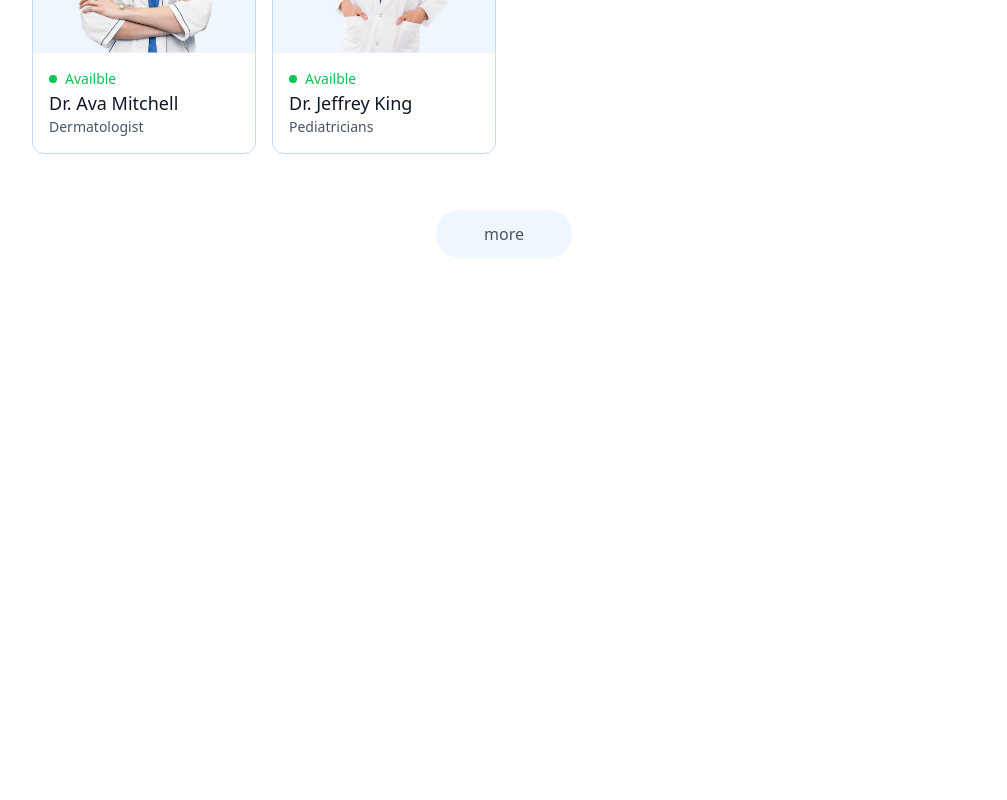
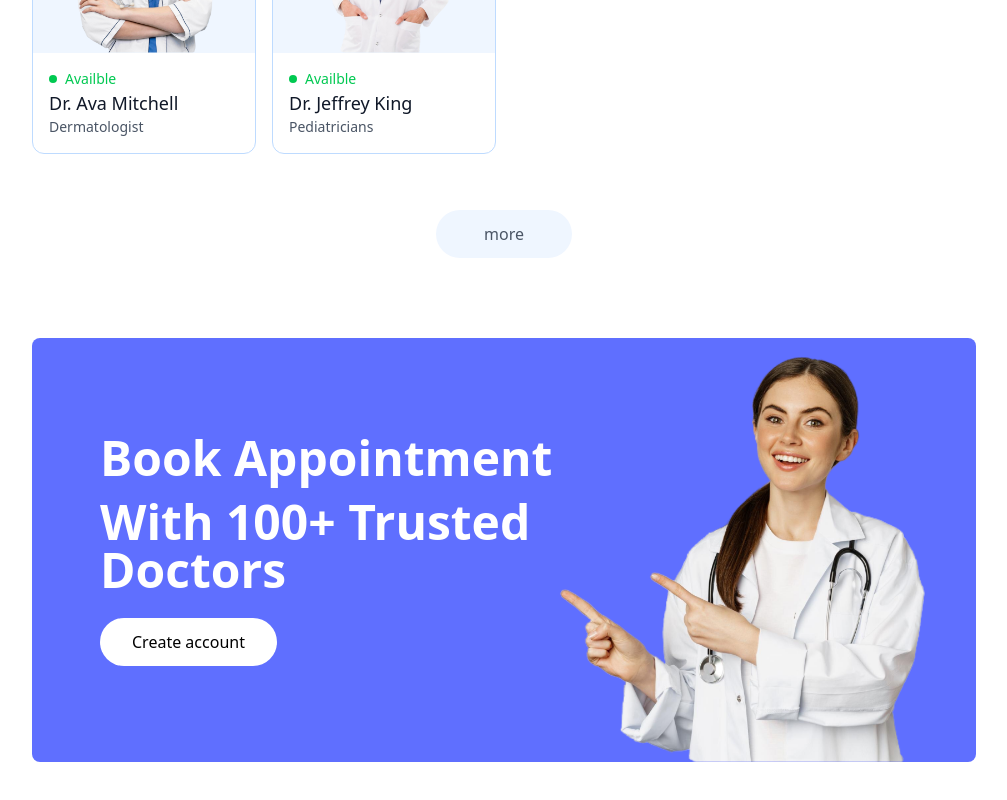
Before and after one commit to murshidatv/Doctor_in, a React (Vite) app in the folder frontend/: page / in a window 1280 px wide. Shown: the part 2150-2950 px from the top of the page, without its empty margins (136-1143 px from the left). Before the commit the page ends 2472 px from the top, so only its background shows below. Built offline with nearby package versions, Linux system fonts and the light colour scheme.

Commit message:
second commit

```diff
--- a/frontend/index.html
+++ b/frontend/index.html
@@ -1,5 +1,5 @@
 <!doctype html>
-<html lang="en">
+<html lang="en" class="scroll-smooth">
   <head>
     <meta charset="UTF-8" />
     <link rel="icon" type="image/svg+xml" href="/vite.svg" />
--- /dev/null
+++ b/frontend/src/components/Banner.jsx
@@ -0,0 +1,25 @@
+import React from 'react'
+import { assets } from "../assets/assets";
+import { useNavigate } from 'react-router-dom';
+const Banner = () => {
+  const navigate = useNavigate()
+  return (
+    <div className='flex bg-primary rounded-lg px-6 sm:px-10 md:px-14 lg:px-12 my-20 md:mx-10 '>
+      {/*------------Left Side-----------*/}
+        <div className='flex-1 py-8 sm:py-10 md:py-16 lg:py-24 lg:pl-5'>
+            <div className='text-xl sm:text-2xl md:text-3xl lg:text-5xl font-semibold text-white'>
+                <p>Book Appointment</p>
+                <p className='mt-4'>With 100+ Trusted Doctors</p>
+            </div>
+            <button onClick={()=>{navigate('/login');scrollTo(0,0)}}  className='bg-white text-sm sm:text-base text-shadow-gray-600 px-8 py-3 rounded-full mt-6 hover:scale-105 transition-all' >Create account</button>
+
+        </div>
+    {/*------------Right Side-----------*/}
+        <div className='hidden md:block md:w-[370px] relative'>
+            <img className='w-full absolute bottom-0 right-0 max-w-md' src={assets.appointment_img} alt="" />
+        </div>
+    </div>
+  )
+}
+
+export default Banner
--- a/frontend/src/components/TopDoctors.jsx
+++ b/frontend/src/components/TopDoctors.jsx
@@ -1,6 +1,7 @@
-import React from "react";
+import React, { useContext } from "react";
 import { doctors } from "../assets/assets";
 import { useNavigate } from "react-router-dom";
+
 const TopDoctors = () => {
 
 const navigate = useNavigate()
@@ -17,7 +18,7 @@
             className="border border-blue-200 rounded-xl overflow-hidden cursor-pointer hover:translate-y-[-10px] transition-all duration-500 "
             key={index}
           >
-            <img className="bg-blue-50" src={item.image} alt="" />
+            <img className="bg-blue-50" src={item.image} alt={item.name} />
             <div className="p-4">
               <div className="flex items-center gap-2 text-sm text-center text-green-500">
                 <p className="w-2 h-2 bg-green-500 rounded-full"></p>
@@ -30,7 +31,7 @@
           </div>
         ))}
       </div>
-      <button className="bg-blue-50 text-gray-600 px-12 py-3 rounded-full mt-10">
+      <button onClick={()=>{navigate('/doctors');scrollTo(0,0)}} className="bg-blue-50 text-gray-600 px-12 py-3 rounded-full mt-10">
         more
       </button>
     </div>
--- a/frontend/src/context/AppContext.jsx
+++ /dev/null
@@ -1,23 +0,0 @@
-import { createContext } from "react";
-import {doctors} from "../assets/assets";
-import { assets } from "../assets/assets";
-
-export const AppContext = createContext()
-
-
-
-const AppContextProvider = () => {
-
-
-    const value = {
-        doctors
-
-    }
-    return (
-        <AppContext.Provider>
-            {props.children}
-        </AppContext.Provider>
-    )
-
-
-}
--- a/frontend/src/pages/Home.jsx
+++ b/frontend/src/pages/Home.jsx
@@ -2,12 +2,14 @@
 import Header from '../components/Header'
 import SpecialityMenu from '../components/SpecialityMenu'
 import TopDoctors from '../components/TopDoctors'
+import Banner from '../components/Banner'
 const Home = () => {
   return (
     <div>
     <Header />
     <SpecialityMenu />
     <TopDoctors />
+    <Banner />
     </div>
   )
 }
```
Also changed, not shown: frontend/src/main.jsx (+12 -9 lines).
